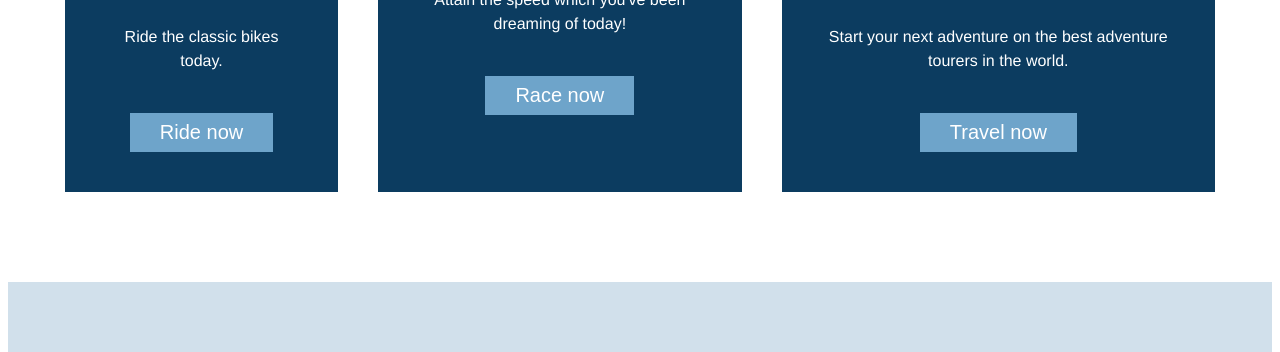
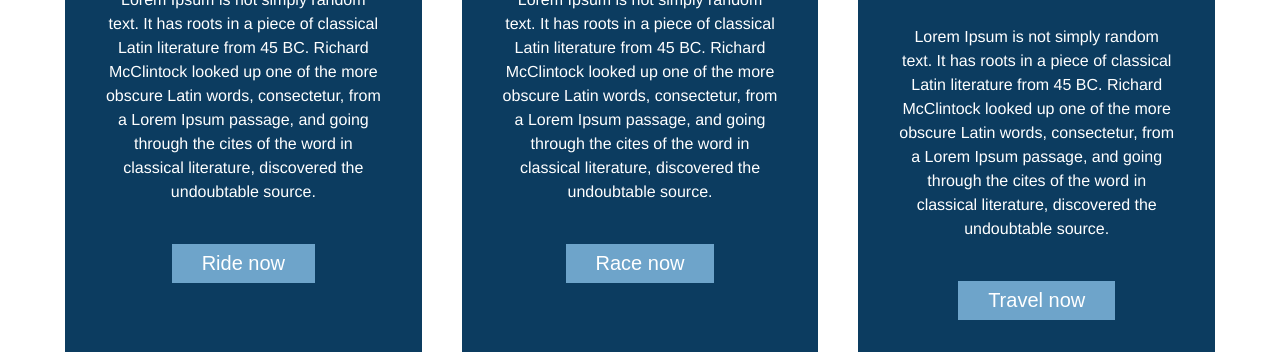
Before and after one commit to SantoshKumaar/SantoshKumaar.github.io, a plain HTML site: page index.html in a window 1280 px wide. Shown: the part 217-569 px from the top of the page. Drawn offline with Linux system fonts and the light colour scheme.

Commit message:
Update index.html

```diff
--- a/index.html
+++ b/index.html
@@ -44,19 +44,19 @@
                 <div class="flex">
                   <div class="box">
                     <h2>Heritage Bikes</h2>
-                    <p>Ride the classic bikes today.</p>
+                    <p>Lorem Ipsum is not simply random text. It has roots in a piece of classical Latin literature from 45 BC. Richard McClintock looked up one of the more obscure Latin words, consectetur, from a Lorem Ipsum passage, and going through the cites of the word in classical literature, discovered the undoubtable source.</p>
                     <button>Ride now</button>
                   </div>
 
                   <div class="box box2">
                     <h2>Racer Sports</h2>
-                    <p>Attain the speed which you've  been dreaming of today!</p>
+                    <p>Lorem Ipsum is not simply random text. It has roots in a piece of classical Latin literature from 45 BC. Richard McClintock looked up one of the more obscure Latin words, consectetur, from a Lorem Ipsum passage, and going through the cites of the word in classical literature, discovered the undoubtable source.</p>
                     <button>Race now</button>
                   </div>
 
                   <div class="box">
                     <h2>Adventure Tourers</h2>
-                    <p>Start your next adventure on the best adventure tourers in the world.</p>
+                    <p>Lorem Ipsum is not simply random text. It has roots in a piece of classical Latin literature from 45 BC. Richard McClintock looked up one of the more obscure Latin words, consectetur, from a Lorem Ipsum passage, and going through the cites of the word in classical literature, discovered the undoubtable source.</p>
                     <button>Travel now</button>
                   </div>
                 </div>
```
